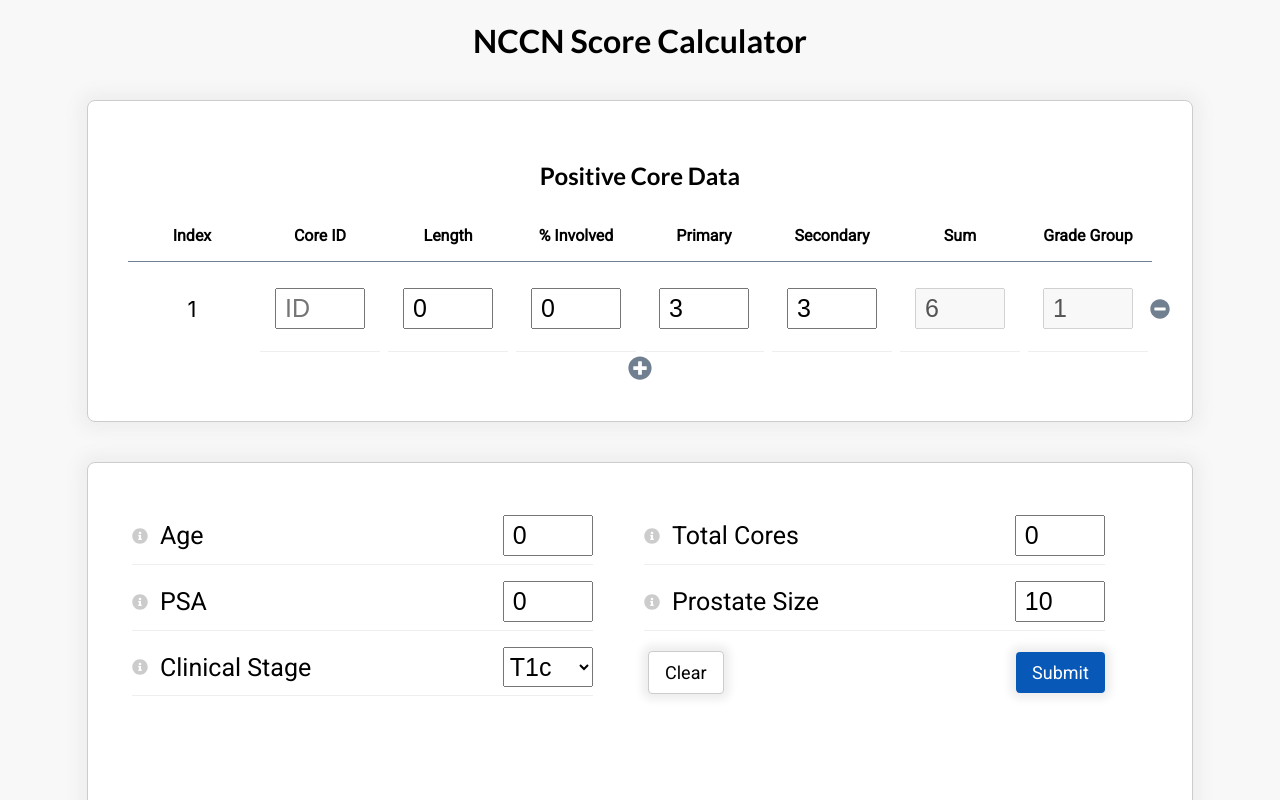
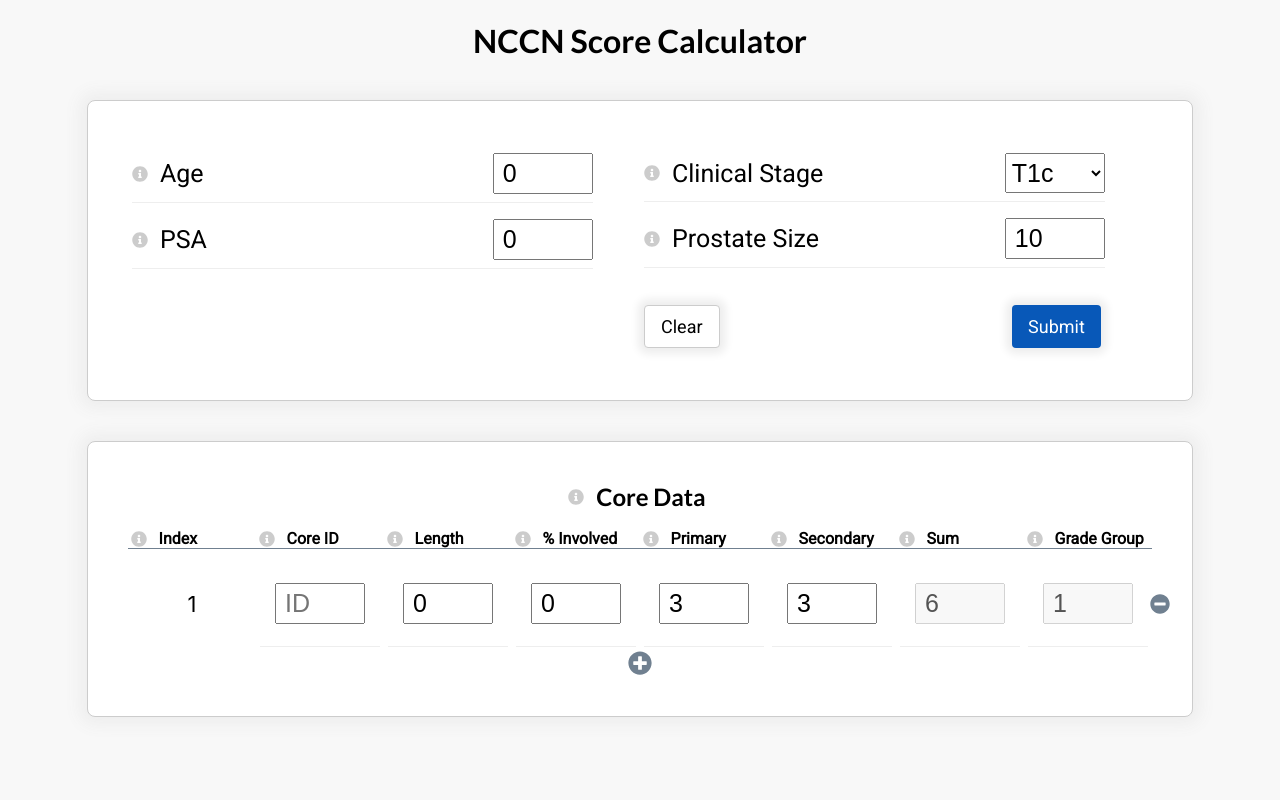
Before and after one commit to vidman22/nccn-risk-calculator, a React (Create React App) app: page / in a window 1280 px wide. Shown: the top 800 px of the page. Built offline with nearby package versions, Linux system fonts and the light colour scheme.

Commit message:
styling and percentage calculations

```diff
--- a/src/components/Analysis.jsx
+++ b/src/components/Analysis.jsx
@@ -33,10 +33,13 @@
             <h3>Analysis</h3>
             <div className="ResultContainer">
                 <p>
-                    <span>Percentage of Cores Positive: </span>{result.corePercentagePositive}
+                    <span>Percentage of Cores Positive: </span>{result.corePercentagePositive}%
                 </p>
                 <p>
                     <span>Max Grade Group: </span>{result.maxGradeGroup}
+                </p>
+                <p>
+                    <span>Max Gleason Sum: </span>{result.maxGleasonSum}
                 </p>
                 <p>
                     <span>Max Primary: </span>{result.maxPrimary}
--- a/src/containers/AppForm/AppForm.css
+++ b/src/containers/AppForm/AppForm.css
@@ -12,7 +12,6 @@
     margin: 40px auto;
     padding: 40px;
     height: auto;
-    min-height: 440px;
     border: 1px, solid, #ccc;
     background-color: #fff;
     border-radius: 8px;
@@ -22,8 +21,8 @@
 .ListWrapper {
     width: 100%;
     max-width: 100%;
-    height: 30vh;
-    min-height: 400;
+    height: 20vh;
+    max-height: 200;
     margin: auto;
     display: flex;
     flex-direction: column;
@@ -44,9 +43,9 @@
     border-bottom: 1px solid #eee;
 }
 
-.InputWrapper:last-child{
+/* .InputWrapper:last-child{
     border-bottom: none;
-}
+} */
 
 .InputWrapper input {
     padding: 0 8px;
@@ -56,7 +55,7 @@
 }
 
 .InputWrapper select {
-    width: 90px;
+    width: 100px;
     padding: 4px 2px;
     font-size: 25px;
 }
@@ -123,7 +122,22 @@
     border: none;
     cursor: pointer;
     box-shadow: 0 0 8px 6px #eee;
+
 }
+.AnotherWrapper {
+    width: 100%;
+    display: flex;
+    flex-direction: row;
+    justify-content: flex-end;
+}
+.ButtonWrapper{
+    width: 45%;
+    display: flex;
+    flex-direction: row;
+    justify-content: space-between;
+    margin: 0 5% 8px 0;
+}
+
 .SubmitButton:hover{
     box-shadow: none;
 }
--- a/src/containers/AppForm/AppForm.jsx
+++ b/src/containers/AppForm/AppForm.jsx
@@ -12,18 +12,20 @@
     INTERMEDIATE_RISK,
     INTERMEDIATE_HIGH_RISK,
     INTERMEDIATE_LOW_RISK,
-    VERY_LOW_RISK} from  '../../data/riskConstants';
+    VERY_LOW_RISK
+} from '../../data/riskConstants';
 import './AppForm.css';
 
 export default function AppForm() {
     const [form, setForm] = useState(formData);
-    const [result, setResult ] = useState({
-        corePercentagePositive : '',
-        psaDensity : '',
-        maxGradeGroup : '',
-        maxPrimary : '',
-        ggFourAndFiveCount : '',
-        risk : '',
+    const [result, setResult] = useState({
+        corePercentagePositive: '',
+        psaDensity: '',
+        maxGradeGroup: '',
+        maxGleasonSum: '',
+        maxPrimary: '',
+        ggFourAndFiveCount: '',
+        risk: '',
     });
     const [cores, setCores] = useState([coreData])
     const addCore = () => {
@@ -55,7 +57,7 @@
     const handleClick = () => {
 
         const newForm = { ...form };
-        for (let key in newForm){
+        for (let key in newForm) {
             const newElement = newForm[key];
             newElement.value = newElement.initialValue;
             newForm[key] = newElement;
@@ -63,25 +65,33 @@
 
         setForm(newForm);
         setResult({
-            corePercentagePositive : '',
-            psaDensity : '',
-            maxGradeGroup : '',
-            maxPrimary : '',
-            ggFourAndFiveCount : '',
-            risk : '',
+            corePercentagePositive: '',
+            psaDensity: '',
+            maxGradeGroup: '',
+            maxGleasonSum: '',
+            maxPrimary: '',
+            ggFourAndFiveCount: '',
+            risk: '',
         });
     }
 
-    const handleSubmit = (e) =>{
+    const handleSubmit = (e) => {
+
         e.preventDefault();
         let corePercentagePositive = 'NA';
         let psaDensity = 'NA';
-        if (cores.length && form.totalCores.value){
-            corePercentagePositive = Math.round(cores.length/form.totalCores.value * 100);
+        const totalCoresPositive = getTotalCoresPositive();
+        const totalCores = cores.length;
+        console.log("totalCoresPositive", totalCoresPositive);
+        console.log("totalCores", totalCores);
+        if (totalCores && totalCoresPositive) {
+            corePercentagePositive = Math.round(totalCoresPositive / totalCores * 100);
         }
-        if (form.psa.value && form.prostateSize.value){
-            psaDensity = Math.round(form.psa.value/form.prostateSize.value * 100);
+        if (form.psa.value && form.prostateSize.value) {
+            psaDensity = Math.round(form.psa.value / form.prostateSize.value * 100) / 100;
         }
+        console.log("psaDensity", psaDensity);
+        console.log("corePercentagePositive", corePercentagePositive);
 
         const maxPrimary = getMaxPrimary();
 
@@ -90,6 +100,9 @@
         const ggFourAndFiveCount = getCountGGFourOrFive();
 
         const maxPercentPositive = getMaxPercentPositive();
+
+        const maxGleasonSum = getMaxGleasonSum();
+
 
         let risk = calculateRisk(maxPrimary, maxGradeGroup, ggFourAndFiveCount, psaDensity, maxPercentPositive);
 
@@ -100,20 +113,32 @@
         setResult({
             corePercentagePositive,
             psaDensity,
+            maxGleasonSum,
             maxGradeGroup,
             maxPrimary,
             ggFourAndFiveCount,
             risk,
         });
+    };
+
+
+    const getTotalCoresPositive = () => {
+        let count = 0;
+
+        cores.forEach(cr => {
+            if (cr.percentageInvolved.value > 0) {
+                count++;
             }
-
+        })
+        return count;
+    }
 
 
     const getCountGGFourOrFive = () => {
         let count = 0;
 
         cores.forEach(cr => {
-            if (cr.gradeGroup.value > 3){
+            if (cr.gradeGroup.value > 3) {
                 count++;
             }
         })
@@ -126,20 +151,32 @@
         let maxGG = 1;
 
         cores.forEach(cr => {
-            if (cr.gradeGroup.value > maxGG){
+            if (cr.gradeGroup.value > maxGG) {
                 maxGG = cr.gradeGroup.value
             }
         })
 
         return maxGG;
 
+    };
+
+    const getMaxGleasonSum = () => {
+        let maxGS = 1;
+
+        cores.forEach(cr => {
+            if (cr.gleasonSum.value > maxGS) {
+                maxGS = cr.gleasonSum.value
+            }
+        })
+
+        return maxGS;
     }
 
     const getMaxPrimary = () => {
         let maxPrimary = 1;
 
         cores.forEach(cr => {
-            if (cr.gleasonPrimary.value > maxPrimary){
+            if (cr.gleasonPrimary.value > maxPrimary) {
                 maxPrimary = cr.gleasonPrimary.value
             }
         })
@@ -151,7 +188,7 @@
         let maxPercentPositive = 0;
 
         cores.forEach(cr => {
-            if (cr.percentageInvolved.value > maxPercentPositive){
+            if (cr.percentageInvolved.value > maxPercentPositive) {
                 maxPercentPositive = cr.percentageInvolved.value
             }
         })
@@ -163,11 +200,11 @@
         const clinicalStage = form.clinicalStage.value;
         const psa = form.psa.value;
 
-        if ( clinicalStage === 'T2b' || clinicalStage === 'T2c' || maxGradeGroup == 3 || psa >= 10){
+        if (clinicalStage === 'T2b' || clinicalStage === 'T2c' || maxGradeGroup == 3 || psa >= 10) {
             return INTERMEDIATE_HIGH_RISK;
         }
 
-        if ( maxGradeGroup > 1){
+        if (maxGradeGroup > 1) {
             return INTERMEDIATE_LOW_RISK;
         }
     }
@@ -179,20 +216,20 @@
         const clinicalStage = form.clinicalStage.value;
         const psa = form.psa.value;
 
-        if (maxPrimary == 5 || ggFourAndFiveCount >=4 || clinicalStage === 'T3b' || clinicalStage === 'T4'){
+        if (maxPrimary == 5 || ggFourAndFiveCount >= 4 || clinicalStage === 'T3b' || clinicalStage === 'T4') {
             return VERY_HIGH_RISK;
         };
 
-        if (psa >= 20 || clinicalStage === 'T3a' || maxGradeGroup > 3 ){
+        if (psa >= 20 || clinicalStage === 'T3a' || maxGradeGroup > 3) {
 
             return HIGH_RISK;
         }
         //this means if they have a clinical stage above T1 and T2a
-        if (psa >= 10 || maxGradeGroup > 1 || clinicalStage === 'T2b' || clinicalStage === 'T2c' || clinicalStage === 'T3a' || clinicalStage === 'T3b' || clinicalStage === 'T4'){
+        if (psa >= 10 || maxGradeGroup > 1 || clinicalStage === 'T2b' || clinicalStage === 'T2c' || clinicalStage === 'T3a' || clinicalStage === 'T3b' || clinicalStage === 'T4') {
             return INTERMEDIATE_RISK;
         }
         //the clinical stages are the only ones possible for low risk
-        if (psaDensity < 0.15 || cores.length >=3 || maxPercentPositive > 50 || clinicalStage === 'T1' || clinicalStage === 'T2a') {
+        if (psaDensity < 0.15 || cores.length >= 3 || maxPercentPositive > 50 || clinicalStage === 'T1' || clinicalStage === 'T2a') {
 
             return LOW_RISK;
         }
@@ -205,17 +242,11 @@
     return (
         <div className="Container">
             <h1>NCCN Score Calculator</h1>
-            <CoreDataTable
-                addCore={addCore}
-                setCores={setCores}
-                removeCore={removeCore}
-                cores={cores}
-            />
             <div className="AppFormContainer">
                 <form
                     onSubmit={handleSubmit}
-                    className="ListWrapper">
-
+                >
+                    <div className="ListWrapper">
                         {Object.keys(form).map((k, index) => {
                             const obj = form[k];
                             if (obj.type === 'select') {
@@ -230,6 +261,7 @@
                                         </div>
                                         <select
                                             className="SelectField"
+
                                             name={k}
                                             value={obj.value}
                                             onChange={handleChange}
@@ -257,9 +289,11 @@
                                     </div>
                                     <input
                                         className="FormInput"
+                                        style={{ width: "80px" }}
                                         name={k}
                                         min={obj.min || ''}
                                         max={obj.max || ''}
+                                        step={obj.step || "1"}
                                         type={obj.type}
                                         placeholder={obj.placeholder}
                                         value={obj.value}
@@ -268,7 +302,10 @@
                                 </div>
                             );
                         })}
-                    <div className="InputWrapper">
+                    </div>
+                    <div className="AnotherWrapper">
+
+                        <div className="ButtonWrapper">
                             <button
                                 type="button"
                                 onClick={handleClick}
@@ -279,11 +316,18 @@
                                 className="SubmitButton"
                             >Submit</button>
                         </div>
+                    </div>
                 </form>
                 {result.psaDensity && (
                     <Analysis result={result} />
                 )}
             </div>
+            <CoreDataTable
+                addCore={addCore}
+                setCores={setCores}
+                removeCore={removeCore}
+                cores={cores}
+            />
         </div>
     );
 }
--- a/src/containers/CoreDataTable/CoreDataTable.css
+++ b/src/containers/CoreDataTable/CoreDataTable.css
@@ -6,6 +6,11 @@
     margin: auto;
 }
 
+.CoreDataHeader{
+    width: 14%;
+    margin: 0 auto;
+    padding: 0;
+}
 
 /* {tw`flex flex-row border-b border-gray-600 items-end bg-white z-50`} */
 
@@ -13,8 +18,8 @@
     display: flex;
     background-color: #fff;
     z-index: 99;
-    /* border: 1px solid; */
     border-bottom: 1px solid slategray;
+    margin: 18px 0 8px 0;
 }
 
 .CoreDataContainer {
@@ -32,6 +37,12 @@
 .CoreRow {
     display: flex;
     flex-direction: row;
+}
+
+
+.FormLabel h2{
+    padding: 0;
+    margin: 0;
 }
 
 .CoreCell {
--- a/src/containers/CoreDataTable/CoreDataTable.jsx
+++ b/src/containers/CoreDataTable/CoreDataTable.jsx
@@ -1,11 +1,14 @@
 import React, { useState, useEffect } from 'react';
 import { faPlusCircle, faMinusCircle } from '@fortawesome/free-solid-svg-icons';
 import Icon from '../../components/PlusIcon/PlusIcon';
+import { FontAwesomeIcon } from "@fortawesome/react-fontawesome";
+import { faInfoCircle } from '@fortawesome/free-solid-svg-icons';
 import DeleteIcon from '../../components/DeleteIcon/DeleteIcon';
 import './CoreDataTable.css';
 import { gradeGroupTable } from '../../data/gradeGroup';
+import { coreHeaders } from '../../data/coreData';
 
-export default function CoreDataTable({addCore, removeCore, setCores, cores}) {
+export default function CoreDataTable({ addCore, removeCore, setCores, cores }) {
     const [scrollPosition, setSrollPosition] = useState(0);
 
     // const clearCores = () => {
@@ -58,35 +61,28 @@
 
     return (
         <div className="CoreDataContainer">
-            <h2>Positive Core Data</h2>
+            <div className="LabelIconWrapper CoreDataHeader">
+                <FontAwesomeIcon icon={faInfoCircle} />
+                <label className="FormLabel">
+                    <h2>Core Data</h2>
+                </label>
+                <span>Enter all cores tested, even the negative ones</span>
+            </div>
             <div className="CoreDataTable">
                 <div
-                    style={scrollPosition > 200 ? { position: 'fixed', top: 0, width: '1200px' } : {}}
+                    // style={scrollPosition > 200 ? { position: 'fixed', top: 0, width: '1200px' } : {}}
                     className="TableHeader">
-                    <div className="TableColLabel">
-                        <p>Index</p>
-                    </div>
-                    <div className="TableColLabel">
-                        <p>Core ID</p>
-                    </div>
-                    <div className="TableColLabel">
-                        <p>Length</p>
-                    </div>
-                    <div className="TableColLabel">
-                        <p>% Involved</p>
-                    </div>
-                    <div className="TableColLabel">
-                        <p>Primary</p>
-                    </div>
-                    <div className="TableColLabel">
-                        <p>Secondary</p>
-                    </div>
-                    <div className="TableColLabel">
-                        <p>Sum</p>
-                    </div>
-                    <div className="TableColLabel">
-                        <p>Grade Group</p>
-                    </div>
+                    {coreHeaders.map((cr, index) => (
+                        <div key={index} className="TableColLabel">
+                            <div className="LabelIconWrapper">
+                                <FontAwesomeIcon icon={faInfoCircle} />
+                                <label className="FormLabel">
+                                    {cr.name}
+                                </label>
+                                <span>{cr.description}</span>
+                            </div>
+                        </div>
+                    ))}
                 </div>
                 <div className="CoreDataBody">
                     {cores && cores.map((core, rowIndex) =>
@@ -123,7 +119,7 @@
                 <div>
                     <Icon onClick={() => addCore()} icon={faPlusCircle} />
                 </div>
-                    {/* <button
+                {/* <button
                         type="button"
                         onClick={clearCores}
                         className="ClearButton"
--- a/src/data/coreData.js
+++ b/src/data/coreData.js
@@ -24,7 +24,7 @@
         },
         min: '1',
         max: '42',
-        placeholder: "1mm",
+        placeholder: "",
         disabled: false,
     },
     percentageInvolved: {
@@ -38,7 +38,7 @@
         },
         min: '0',
         max: '100',
-        placeholder: "1mm",
+        placeholder: "",
         disabled: false,
     },
     gleasonPrimary: {
@@ -52,7 +52,7 @@
         },
         min: 3,
         max: 5,
-        placeholder: "0",
+        placeholder: "",
         disabled: false,
     },
     gleasonSecondary: {
@@ -66,7 +66,7 @@
         },
         min: 3,
         max: 5,
-        placeholder: "0",
+        placeholder: "",
         disabled: false,
     },
     gleasonSum: {
@@ -80,7 +80,7 @@
         },
         min: 6,
         max: 10,
-        placeholder: 0,
+        placeholder: "",
         disabled: true,
     },
     gradeGroup: {
@@ -94,7 +94,18 @@
         },
         min: 1,
         max: 5,
-        placeholder: 1,
+        placeholder: "",
         disabled: true,
     },
 }
+
+export const coreHeaders = [
+    {name: 'Index', description: 'The core\'s index'},
+    {name: 'Core ID', description: 'This is the arbitrary label from the lab, not needed for calculation'},
+    {name: 'Length', description: 'The length of the core in millimeters'},
+    {name: '% Involved', description: 'The percentage of the core that shows abnormality'},
+    {name: 'Primary', description: 'This is the Gleason Primary score of the core'},
+    {name: 'Secondary', description: 'The is the Gleason Secondary score of the core'},
+    {name: 'Sum', description: 'This is the auto-calculated sum of the Primary and Secondary'},
+    {name: 'Grade Group', description: 'This is the auto-calculated Grade Group score from the Gleason scores'},
+]
--- a/src/data/formData.js
+++ b/src/data/formData.js
@@ -17,6 +17,7 @@
     psa: {
         value: 0,
         initialValue: 0,
+        step: 'any',
         type: "number",
         validation: {
             touched: false,
@@ -45,21 +46,21 @@
         placeholder: "0",
         description: "What is the clinical stage? Select from the dropdown.",
     },
-    totalCores: {
-        value: 0,
-        initialValue: 0,
-        type: "number",
-        validation: {
-            touched: false,
-            error: "",
-            msg: "",
-        },
-        label: "Total Cores",
-        min: '0',
-        max: '40',
-        placeholder: "0",
-        description: "How many cores were taken?",
-    },
+    // totalCores: {
+    //     value: 0,
+    //     initialValue: 0,
+    //     type: "number",
+    //     validation: {
+    //         touched: false,
+    //         error: "",
+    //         msg: "",
+    //     },
+    //     label: "Total Cores",
+    //     min: '0',
+    //     max: '40',
+    //     placeholder: "0",
+    //     description: "How many cores were taken?",
+    // },
     // coresPositive: {
     //     value: 0,
     //     initialValue: 0,
@@ -88,6 +89,6 @@
         min: '10',
         max: '200',
         placeholder: "10",
-        description: "What is the size of the prostate?",
+        description: "Input the size of the prostate in millimeters",
     }
 }
```
Lines whose indentation alone changed are shown as unchanged.
